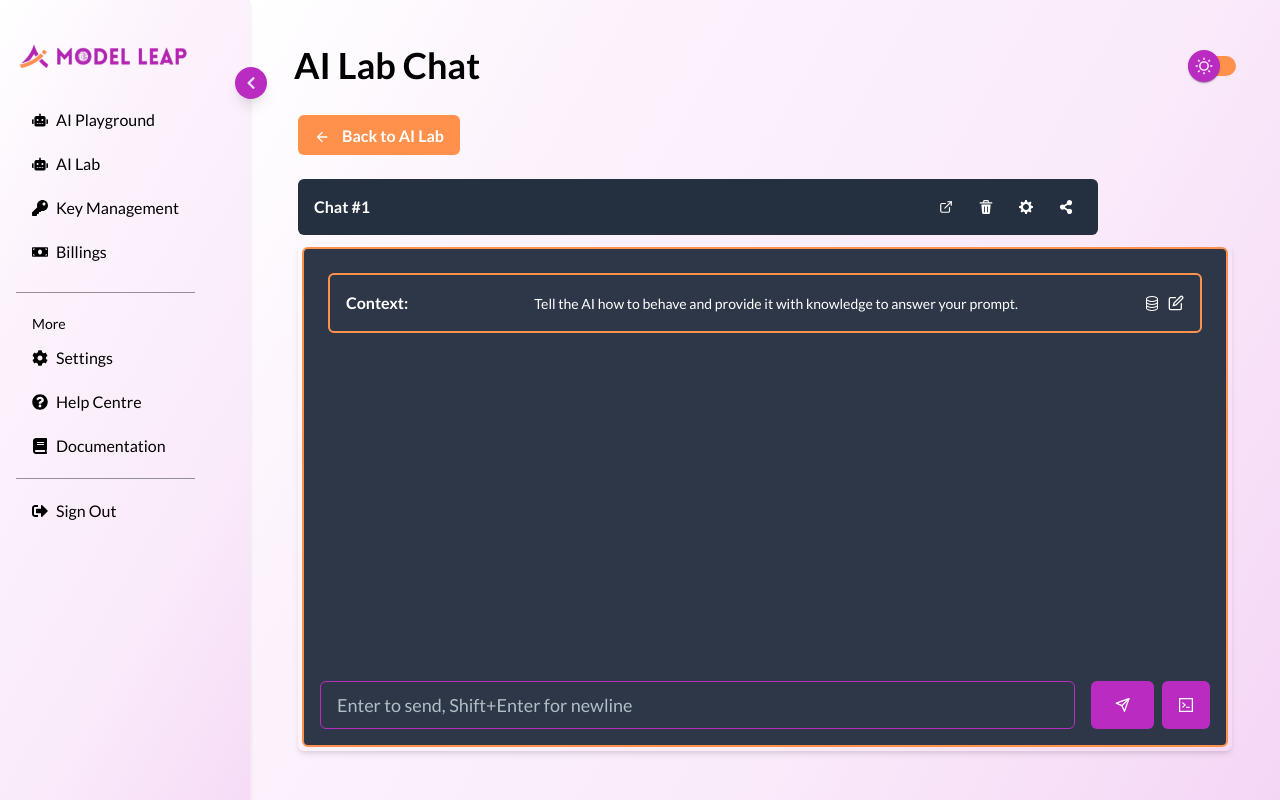
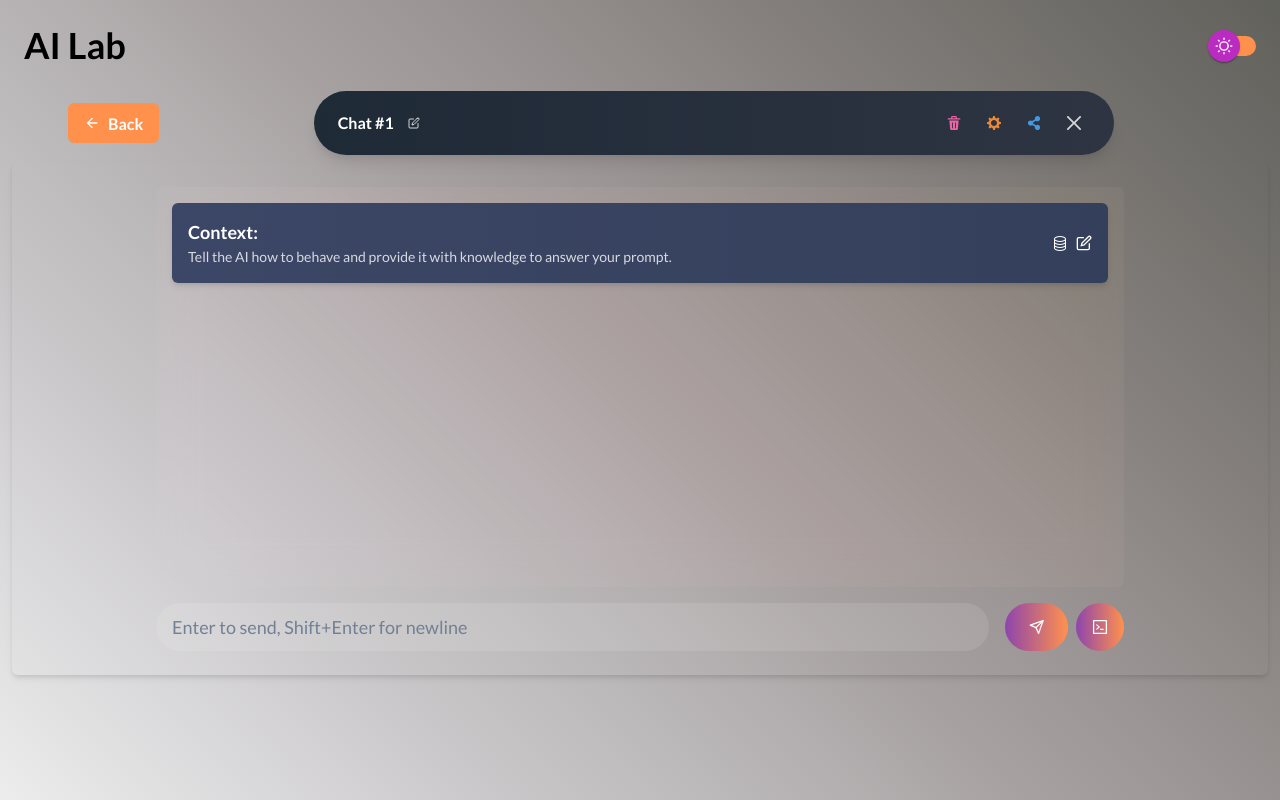
Before and after one commit to Arsalanbashir831/ModelLeap-AI, a React (Vite) app: page /app/ailab/chat/1 in a window 1280 px wide. Shown: the top 800 px of the page. Built offline with nearby package versions, Linux system fonts and the light colour scheme.

Commit message:
AI lab added

```diff
--- a/src/App.jsx
+++ b/src/App.jsx
@@ -23,9 +23,9 @@ const router = createBrowserRouter([
       { path: "/app/settings", element: <Settings /> },
       { path: "/app/documentation", element: <Integration /> },
       { path: "/app/ailab", element: <AiLab /> },
-      {path: "/app/ailab/chat/:chatId", element: <AiLabChat />},
     ],
   },
+  {path: "/app/ailab/chat/:chatId", element: <AiLabChat />},
   { path: "*", element: <NotFound /> },
 ]);
 
--- a/src/Components/Dashboard/ChatListCard.jsx
+++ b/src/Components/Dashboard/ChatListCard.jsx
@@ -1,16 +1,17 @@
 import React, { useState } from "react";
 import { Box, IconButton, Text, Flex, Input } from "@chakra-ui/react";
-import { DeleteIcon, SettingsIcon, ExternalLinkIcon } from "@chakra-ui/icons";
+import { DeleteIcon, SettingsIcon, ExternalLinkIcon, EditIcon, CloseIcon } from "@chakra-ui/icons";
 import { FaShareAlt } from "react-icons/fa";
-import { primaryColorOrange } from "../../colorCodes";
+import SettingsModal from "./SettingsModal";
 
 const ChatListCard = ({ chatName, onClick, onNameChange }) => {
   const [isEditing, setIsEditing] = useState(false);
   const [editedName, setEditedName] = useState(chatName);
+  const [isSettingsOpen, setIsSettingsOpen] = useState(false);
+
   const handleEditClick = () => {
     setIsEditing(true);
   };
-
 
   const handleNameChange = (e) => {
     setEditedName(e.target.value);
@@ -29,21 +30,31 @@ const ChatListCard = ({ chatName, onClick, onNameChange }) => {
     }
   };
 
+  const handleSettingsOpen = (e) => {
+    e.stopPropagation();
+    setIsSettingsOpen(true);
+  };
+
+  const handleSettingsClose = () => {
+    setIsSettingsOpen(false);
+  };
+
   return (
     <Flex
       align="center"
       justify="space-between"
-      bg="#24303f"
-    //   border="2px solid #00BFFF"
-      borderRadius="md"
-      px={4}
-      py={3}
+      bg="linear-gradient(90deg, #1F2A37 0%, #2E3442 100%)"
+      borderRadius="full"
+      px={6}
+      py={4}
       w="100%"
-      maxW="800px"
+      maxW="1000px"
       my={2}
-      _hover={{ bg: "#1e2a39", cursor: "pointer" }}
+      boxShadow="lg"
+      _hover={{ bg: "linear-gradient(90deg, #1B2733 0%, #2B3241 100%)", cursor: "pointer" }}
       onClick={onClick}
     >
+
       <Box flex="1" mr={4}>
         {isEditing ? (
           <Input
@@ -52,60 +63,71 @@ const ChatListCard = ({ chatName, onClick, onNameChange }) => {
             onBlur={handleSaveName}
             onKeyPress={handleKeyPress}
             size="sm"
-            // autoFocus
-            _focus={{ outline: "none", borderColor: primaryColorOrange}}
+            variant="unstyled"
+            _focus={{ outline: "none", borderColor: "transparent" }}
             color="white"
-            bg="#1e2a39"
+            bg="transparent"
           />
         ) : (
-          <Text
-            fontSize={{ base: "sm", md: "md" }}
-            color="white"
-            fontWeight="bold"
-          >
-            {editedName}
-          </Text>
+          <Flex align="center">
+            <Text fontSize="md" color="white" fontWeight="bold">
+              {editedName}
+            </Text>
+            <IconButton
+              aria-label="Edit Chat Name"
+              icon={<EditIcon />}
+              size="xs"
+              ml={2}
+              bg="transparent"
+              color="whiteAlpha.800"
+              _hover={{ color: "white", bg: "transparent" }}
+              onClick={(e) => {
+                e.stopPropagation();
+                handleEditClick();
+              }}
+            />
+          </Flex>
         )}
       </Box>
 
+      {/* Action Icons */}
       <Flex gap={2}>
-        <IconButton
-          aria-label="Edit Chat"
-          icon={<ExternalLinkIcon />}
-          size="sm"
-          bg="transparent"
-          color="white"
-          _hover={{ bg: "#24303f" }}
-          onClick={(e) => {
-            e.stopPropagation();
-            handleEditClick();
-          }}
-        />
         <IconButton
           aria-label="Delete Chat"
           icon={<DeleteIcon />}
           size="sm"
           bg="transparent"
-          color="white"
-          _hover={{ bg: "#24303f" }}
+          color="pink.400"
+          _hover={{ color: "white", bg: "transparent" }}
         />
         <IconButton
           aria-label="Settings"
           icon={<SettingsIcon />}
           size="sm"
           bg="transparent"
-          color="white"
-          _hover={{ bg: "#24303f" }}
+          color="orange.400"
+          _hover={{ color: "white", bg: "transparent" }}
+          onClick={handleSettingsOpen}
         />
         <IconButton
           aria-label="Share Chat"
           icon={<FaShareAlt />}
           size="sm"
           bg="transparent"
-          color="white"
-          _hover={{ bg: "#24303f" }}
+          color="blue.400"
+          _hover={{ color: "white", bg: "transparent" }}
+        />
+        <IconButton
+          aria-label="Close Chat"
+          icon={<CloseIcon />}
+          size="sm"
+          bg="transparent"
+          color="whiteAlpha.800"
+          _hover={{ color: "white", bg: "transparent" }}
         />
       </Flex>
+
+      <SettingsModal isOpen={isSettingsOpen} onClose={handleSettingsClose} />
     </Flex>
   );
 };
--- a/src/Components/Dashboard/LabChatBox.jsx
+++ b/src/Components/Dashboard/LabChatBox.jsx
@@ -8,29 +8,31 @@ import {
   IconButton,
   VStack,
   HStack,
+  useBreakpointValue,
 } from "@chakra-ui/react";
-import { EditIcon, SettingsIcon } from "@chakra-ui/icons";
-import { BsDatabase } from "react-icons/bs";
 import { FiSend } from "react-icons/fi";
 import { AiOutlineCode } from "react-icons/ai";
-import { primaryColorOrange, primaryColorPurple } from "../../colorCodes";
+import { BsClock, BsClipboard, BsDatabase } from "react-icons/bs";
+import { EditIcon } from "@chakra-ui/icons";
+import { useTheme } from "../../Themes/ThemeContext";
 
 const LabChatBox = () => {
   const [messages, setMessages] = useState([]);
+  const {theme} = useTheme();
   const [inputValue, setInputValue] = useState("");
   const [context, setContext] = useState("Context");
 
+  const buttonSize = useBreakpointValue({ base: "md", md: "lg" });
+
   const handleSendMessage = () => {
     if (inputValue.trim()) {
-      setMessages([...messages, { from: "You", text: inputValue }]);
-      setContext("You");
+      setMessages([...messages, { from: "You", text: inputValue, time: "9" }]);
       setInputValue("");
       setTimeout(() => {
         setMessages((prevMessages) => [
           ...prevMessages,
-          { from: "AI", text: "This is the AI's response." },
+          { from: "AI", text: "Yes, I'm here. How can I assist you today?", time: "21" },
         ]);
-        setContext("Context");
       }, 1000);
     }
   };
@@ -38,40 +40,51 @@ const LabChatBox = () => {
   return (
     <Box
       w="100%"
-      maxW={"100%"}
+      maxW="1000px"
       mx="auto"
       p={4}
-      border="2px solid"
-      borderColor={primaryColorOrange}
-      borderRadius="md"
-      // backdropFilter={"saturate(180%) blur(20px)"}
-      bg={'gray.700'}
+      borderRadius="lg"
     >
       <VStack
         spacing={4}
         align="stretch"
         h="400px"
         overflowY="auto"
-        p={2}
-        bg="transparent"
+        p={4}
+        bg="rgba(255, 255, 255, 0.04)"
+        backdropFilter={"saturate(200%) blur(20px)"}
         borderRadius="md"
+        css={{
+          '&::-webkit-scrollbar': {
+            width: '4px',
+            backgroundColor: 'rgba(255, 255, 255, 0.1)',
+          },
+          '&::-webkit-scrollbar-thumb': {
+            backgroundColor: '#8e44ad',
+            borderRadius: '4px',
+          },
+          '&::-webkit-scrollbar-thumb:hover': {
+            backgroundColor: '#3498db',
+          },
+        }}
       >
         {messages.length === 0 ? (
           <Flex
-            bg="transparent"
-            border="2px solid"
-            borderColor={primaryColorOrange}
+            bg="linear-gradient(90deg, #3c4666, #34405b)"
             borderRadius="md"
             p={4}
             align="center"
             justify="space-between"
+            boxShadow="md"
           >
-            <Text fontSize="md" fontWeight="bold" color="white">
+            <Box>
+              <Text fontSize="lg" fontWeight="bold" color="white">
                 {context}:
               </Text>
-            <Text fontSize="sm" color="white">
+              <Text fontSize="sm" color="whiteAlpha.800">
                 Tell the AI how to behave and provide it with knowledge to answer your prompt.
               </Text>
+            </Box>
             <HStack spacing={2}>
               <BsDatabase color="white" />
               <EditIcon color="white" />
@@ -82,54 +95,90 @@ const LabChatBox = () => {
             {messages.map((message, index) => (
               <Flex
                 key={index}
-                align="center"
+                direction={message.from === "You" ? "row-reverse" : "row"}
+                align="flex-start"
                 justify={message.from === "You" ? "flex-end" : "flex-start"}
-                bg={message.from === "You" ? primaryColorOrange : primaryColorPurple}
-                borderRadius="md"
-                p={4}
-                my={1}
-                w="100%"
-                maxW="600px"
+                my={2}
+              >
+                <Box
+                  bg={message.from === "You" ? "#2d3e50" : "#1c2833"}
+                  borderRadius="lg"
+                  p={3}
+                  boxShadow="lg"
+                  maxW="75%"
+                  position="relative"
                 >
                   <Text color="white" fontWeight="bold">
                     {message.from === "You" ? "You" : "AI"}: {message.text}
                   </Text>
+                  <Flex mt={2} align="center" justify="flex-end" color="gray.400">
+                    <BsClock />
+                    <Text ml={1} fontSize="xs">
+                      {message.time}
+                    </Text>
+                    <IconButton
+                      ml={2}
+                      icon={<BsClipboard />}
+                      size="xs"
+                      bg="transparent"
+                      color="gray.400"
+                      _hover={{ color: "white", bg: "transparent" }}
+                      aria-label="Copy to clipboard"
+                    />
+                  </Flex>
+                  <Box
+                    position="absolute"
+                    bottom="-6px"
+                    right={message.from === "You" ? "-6px" : undefined}
+                    left={message.from !== "You" ? "-6px" : undefined}
+                    w="12px"
+                    h="12px"
+                    bg={message.from === "You" ? "#2d3e50" : "#1c2833"}
+                    borderRadius="50%"
+                    boxShadow="lg"
+                    transform={message.from === "You" ? "rotate(45deg)" : "rotate(-45deg)"}
+                  />
+                </Box>
               </Flex>
             ))}
           </>
         )}
       </VStack>
+
       <Flex mt={4} align="center">
         <Input
           placeholder="Enter to send, Shift+Enter for newline"
           value={inputValue}
           onChange={(e) => setInputValue(e.target.value)}
-          size="lg"
-          bg="transparent"
-          color="white"
-          border="1px solid"
-          borderColor={primaryColorPurple}
-          _placeholder={{ color: "#B0BEC5" }}
-          _focus={{ borderColor: primaryColorOrange }}
+          size={buttonSize}
+          bg="rgba(255, 255, 255, 0.1)"
+          color={theme.textColor}
+          border="none"
+          borderRadius="full"
+          _placeholder={{ color: "gray.500" }}
+          _focus={{ bg: "rgba(255, 255, 255, 0.15)" }}
         />
         <Button
           ml={4}
-          size="lg"
+          size={buttonSize}
           onClick={handleSendMessage}
-          bg={primaryColorPurple}
+          bg="linear-gradient(90deg, #8e44ad, #ff914d)"
           color="white"
-          _hover={{ bg: primaryColorOrange }}
-          _active={{ bg: primaryColorOrange }}
+          borderRadius="full"
+          _hover={{ bg: "#8e44ad" }}
+          _active={{ bg: "#8e44ad" }}
         >
           <FiSend />
         </Button>
         <IconButton
           ml={2}
-          size={"lg"}
+          size={buttonSize}
           icon={<AiOutlineCode />}
-          bg={primaryColorPurple}
+          bg="linear-gradient(90deg, #8e44ad, #ff914d)"
           color="white"
-          _hover={{ color: primaryColorOrange }}
+          borderRadius="full"
+          _hover={{ bg: "#8e44ad" }}
+          _active={{ bg: "#8e44ad" }}
           aria-label="Code Button"
         />
       </Flex>
--- /dev/null
+++ b/src/Components/Dashboard/SettingsModal.jsx
@@ -0,0 +1,68 @@
+import React from "react";
+import {
+  VStack,
+  HStack,
+  Button,
+  RadioGroup,
+  Radio,
+  Link,
+  Input,
+  Modal,
+  ModalOverlay,
+  ModalContent,
+  ModalHeader,
+  ModalCloseButton,
+  ModalBody,
+  ModalFooter,
+  Text,
+} from "@chakra-ui/react";
+
+const SettingsModal = ({ isOpen, onClose }) => {
+  return (
+    <Modal isOpen={isOpen} onClose={onClose}>
+      <ModalOverlay />
+      <ModalContent bg="#24303f" color="white">
+        <ModalHeader>Settings</ModalHeader>
+        <ModalCloseButton />
+        <ModalBody>
+          <VStack spacing={4} align="start">
+            {/* Radio Buttons for Model Selection */}
+            <RadioGroup defaultValue="OpenAI">
+              <HStack spacing={4}>
+                <Radio value="OpenAI">OpenAI</Radio>
+                <Radio value="Mistral">Mistral</Radio>
+                <Radio value="Meta">Meta</Radio>
+              </HStack>
+            </RadioGroup>
+
+            {/* API Key Input Field */}
+            <Text fontSize="sm" color="gray.300">
+              OpenAI API key
+            </Text>
+            <Input
+              placeholder="Enter your API key"
+              bg="pink"
+              _placeholder={{ color: "gray.500" }}
+              focusBorderColor="pink.400"
+            />
+
+            {/* Link to get API Key */}
+            <Link href="https://your-api-link.com" isExternal color="teal.400">
+              Get yours
+            </Link>
+          </VStack>
+        </ModalBody>
+        <ModalFooter>
+          <Button variant="ghost" mr={3} onClick={onClose}>
+            Close
+          </Button>
+          <Button colorScheme="green" onClick={onClose}>
+            Save
+          </Button>
+        </ModalFooter>
+      </ModalContent>
+    </Modal>
+  );
+};
+
+export default SettingsModal;
--- a/src/Pages/AiLab/AiLabChat.jsx
+++ b/src/Pages/AiLab/AiLabChat.jsx
@@ -3,57 +3,54 @@ import Header from "../../Components/Dashboard/Header";
 import LabChatBox from "../../Components/Dashboard/LabChatBox";
 import { useParams, Link } from "react-router-dom";
 import ChatListCard from "../../Components/Dashboard/ChatListCard";
-import { Button, Box, Flex, Grid } from "@chakra-ui/react";
+import { Button, Box, Flex } from "@chakra-ui/react";
 import { ArrowBackIcon } from "@chakra-ui/icons";
 import { primaryColorOrange } from "../../colorCodes";
+import { useTheme } from "../../Themes/ThemeContext";
 
 const AiLabChat = () => {
   const { chatId } = useParams();
+  const { theme } = useTheme();
 
   return (
-    <>
-      <Header title={`AI Lab Chat`} />
+    <Box bg={theme.backgroundAilab} minH="100vh" p={3}>
+      <Box mb={1}>
+        <Header title="AI Lab" />
+      </Box>
 
-      <Box p={4} w="100%" maxW="1200px" mx="auto">
-        <Flex justify="flex-start" mb={4}>
+      <Box w="100%" maxW="100%" mx="auto">
+        <Flex align="center" justify="center" mb={0}>
           <Link to="/app/ailab">
-            <Button bg={primaryColorOrange} color="white">
-              <ArrowBackIcon mr={3} mt={1} /> Back to AI Lab
+            <Button
+              size="md"
+              bg={primaryColorOrange}
+              color="white"
+              _hover={{ bg: "#e07c24" }}
+              ml={14}
+            >
+              <ArrowBackIcon mr={2} /> Back
             </Button>
           </Link>
+
+          <Flex flex="1" justify="center">
+            <Box maxW="800px" w="100%">
+              <ChatListCard chatName={`Chat #${chatId}`} />
+            </Box>
           </Flex>
-        <Flex w={{ base: "100%", md: "100%" }}>
-          <ChatListCard chatName={`Chat #${chatId}`} />
         </Flex>
 
-        <Flex
-          direction={{ base: "column", md: "row" }}
-          justifyContent="space-between"
-          gap={4}
-        >
-          {/* <Box
-            w={{ base: "100%", md: "30%" }}
-            bg="gray.700"
-            p={4}
+        <Box
+          p={2}
           borderRadius="md"
           boxShadow="md"
-            mb={{ base: 4, md: 0 }}
-          >
-            <ChatListCard chatName={`Chat #${chatId}`} />
-          </Box> */}
-
-          <Box
-            w={{ base: "100%", md: "100%" }}
-            p={1}
-            borderRadius="md"
-            boxShadow="md"
+          bg={theme.cardBg}
+          maxH="800px"
           overflowY="auto"
         >
           <LabChatBox />
         </Box>
-        </Flex>
       </Box>
-    </>
+    </Box>
   );
 };
 
--- a/src/Pages/Landing/Landing.jsx
+++ b/src/Pages/Landing/Landing.jsx
@@ -14,7 +14,6 @@ const LandingPage = () => {
   return (
     <>
       <Navbar />
-
       <Box
         as="section"
         w={"full"}
--- a/src/Themes/ThemeContext.jsx
+++ b/src/Themes/ThemeContext.jsx
@@ -6,6 +6,7 @@ const lightTheme = {
   background: "linear-gradient(300deg, hsl(298deg 62% 85%) 0%, hsl(298deg 62% 87%) 3%, hsl(298deg 62% 90%) 9%, hsl(299deg 62% 92%) 20%, hsl(299deg 62% 95%) 41%, hsl(299deg 62% 97%) 77%, hsl(0deg 0% 100%) 100%)",
   textColor: "#000",
   iconColor: "#000",
+  backgroundAilab : "linear-gradient(45deg,hsl(240deg 3% 93%) 0%,hsl(263deg 2% 88%) 8%,hsl(291deg 2% 83%) 17%,hsl(319deg 2% 78%) 25%,hsl(336deg 2% 74%) 33%,hsl(349deg 3% 69%) 42%,hsl(0deg 3% 64%) 50%,hsl(10deg 3% 60%) 58%,hsl(17deg 3% 55%) 67%,hsl(25deg 3% 50%) 75%,hsl(33deg 3% 46%) 83%,hsl(43deg 3% 41%) 92%,hsl(60deg 3% 37%) 100%)",
   sideBarIconColor : "#E2E8F0",
   sideBarDividerColor : "#515152",
   AiChatbg : "white",
@@ -30,6 +31,7 @@ const lightTheme = {
 };
 
 const darkTheme = {
+  backgroundAilab : "linear-gradient(215deg,hsl(293deg 34% 24%) 0%,hsl(287deg 33% 24%) 6%,hsl(281deg 32% 24%) 12%,hsl(275deg 31% 24%) 20%,hsl(269deg 30% 24%) 28%,hsl(263deg 30% 24%) 36%,hsl(257deg 29% 24%) 45%,hsl(251deg 28% 24%) 54%,hsl(245deg 27% 24%) 64%,hsl(239deg 26% 23%) 73%,hsl(234deg 28% 22%) 82%,hsl(230deg 30% 22%) 91%,hsl(226deg 32% 21%) 100%)",
   background: "linear-gradient(215deg,hsl(293deg 34% 24%) 0%,hsl(287deg 33% 24%) 6%,hsl(281deg 32% 24%) 12%,hsl(275deg 31% 24%) 20%,hsl(269deg 30% 24%) 28%,hsl(263deg 30% 24%) 36%,hsl(257deg 29% 24%) 45%,hsl(251deg 28% 24%) 54%,hsl(245deg 27% 24%) 64%,hsl(239deg 26% 23%) 73%,hsl(234deg 28% 22%) 82%,hsl(230deg 30% 22%) 91%,hsl(226deg 32% 21%) 100%)",
   textColor: "#E2E8F0",
   iconColor: "#E2E8F0",
```
Lines whose indentation alone changed are shown as unchanged.
